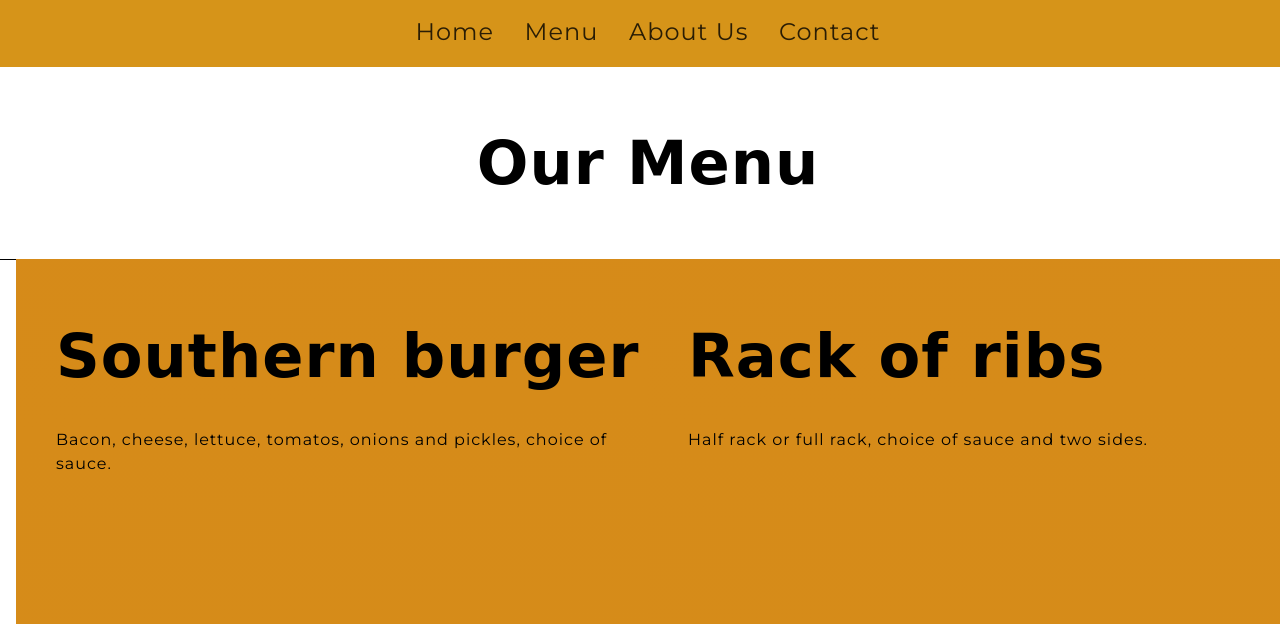
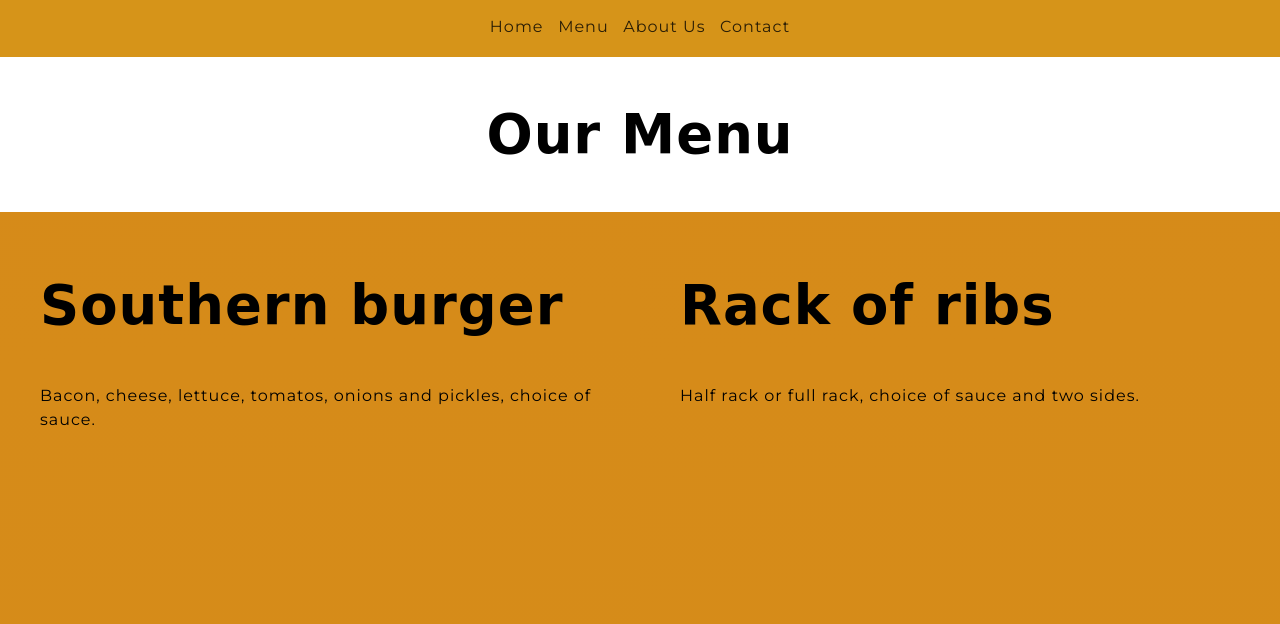
Before and after one commit to alfonso904/Arctic_Valley_Grill, a plain HTML site: page arctic_menu.html in a window 1280 px wide. Shown: the part 290-914 px from the top of the page. Drawn offline with Linux system fonts and the light colour scheme; a web font is replaced by a local one.

Commit message:
cssupdate

```diff
--- a/Arctic.css
+++ b/Arctic.css
@@ -2,10 +2,6 @@
 
 * {
     letter-spacing: 1px;;
-}
-
-p {
-    font-size: 1rem;
 }
 
 
@@ -65,14 +61,13 @@ nav {
     padding: 0;
 }
 
-.home, .menu, .about_us, .contact {
+
+
+a {
     text-decoration: none;
     color: black;
-    font-size: calc((.1em + 1vmin) + (.1em + 1vmax));
-    padding-left: 1rem;
+
 }
-
-
 
 
 .landing-block{
@@ -92,7 +87,7 @@ nav {
 
 h2 {
     font-family: 'Londrina Solid', cursive;
-    font-size: 200%;
+    font-size: 220%;
 }
 
 p {
@@ -151,6 +146,7 @@ p {
 h3 {
     font-family: 'Londrina Solid', cursive;
     font-size: calc((.4em + 2vmin) + (.4em + 2vmax));
+    line-height: 2.9rem;
 
 }
 
@@ -169,7 +165,7 @@ h3 {
 
 .menu-column-left, .menu-column-right, .menu-list {
     list-style-type: none;
-    min-height: 20rem;
+    min-height: 24rem;
     overflow: hidden;
   }
 
@@ -291,17 +287,12 @@ h3 {
     border-top: 1px solid hsl(0, 0%, 0%);
 }
 
-
-.navigation-ul, a {
+.navigation-ul {
     list-style-type: none;
-    text-decoration: none;
-    color: black;
-
 }
 
 .contact-us-footer-info {
     list-style-type: none;
-    font-size: 1rem !important;
 }
 
 
```
Also changed, not shown: index.html (+1 -1 lines).
